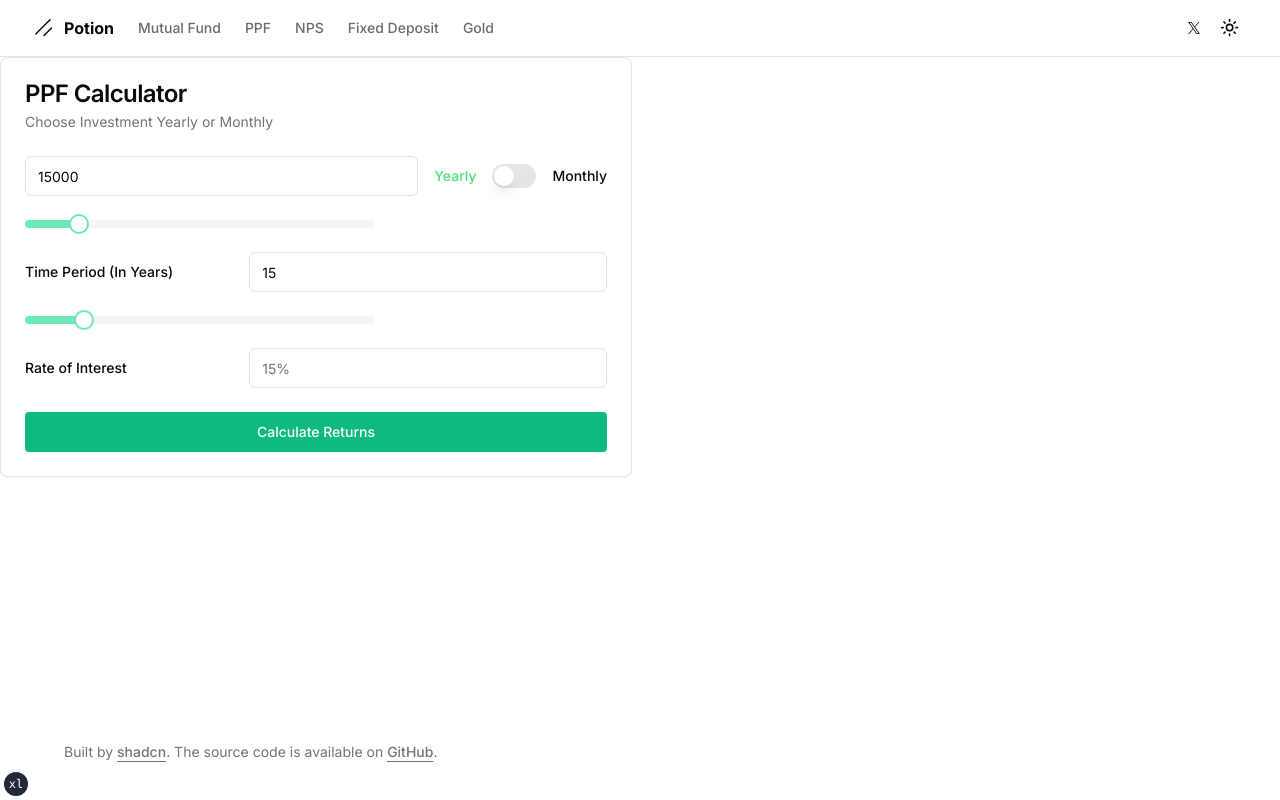
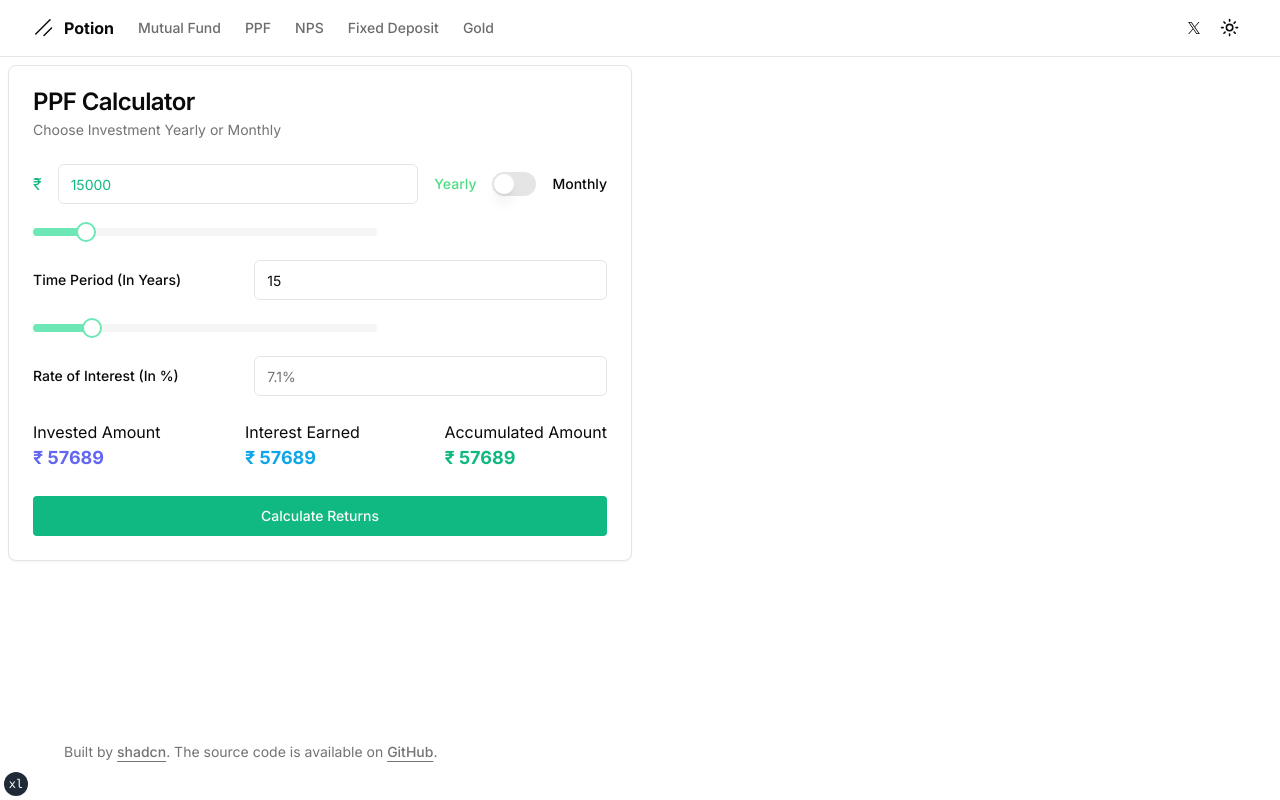
Before and after one commit to AbhikshaGoel/money-groww, a Next.js app: page /ppf in a window 1280 px wide. Built offline with nearby package versions, Linux system fonts and the light colour scheme.

Commit message:
Added informations to ppf calculator

```diff
--- a/app/ppf/page.tsx
+++ b/app/ppf/page.tsx
@@ -50,7 +50,7 @@ const PPFCalculator = () => {
   };
 
   return (
-    <div className="grid gap-4 sm:grid-cols-2 xl:grid-cols-2">
+    <div className="p-2 grid gap-4 sm:grid-cols-2 xl:grid-cols-2">
       <Card>
         <CardHeader>
           <CardTitle>PPF Calculator</CardTitle>
@@ -58,7 +58,10 @@ const PPFCalculator = () => {
         </CardHeader>
         <CardContent className="grid gap-6">
           <div className="flex items-center space-x-2 md:space-x-4">
+            <div className="text-emerald-500">&#8377;</div>
+
             <Input
+              className="text-emerald-500"
               id="investment-amount"
               type="number"
               placeholder={
@@ -91,7 +94,7 @@ const PPFCalculator = () => {
             <Label className="w-[60%]" htmlFor="number">
               Time Period (In Years)
             </Label>
-            <Input id="time-period" placeholder="15" value={timePeriod} />
+            <Input id="time-period" placeholder="15%" value={timePeriod} />
           </div>
           <Slider
             onValueChange={handleInterestSlider}
@@ -102,9 +105,29 @@ const PPFCalculator = () => {
           />
           <div className="flex items-center space-x-2 md:space-x-4">
             <Label className="w-[60%]" htmlFor="number">
-              Rate of Interest
+              Rate of Interest (In %)
             </Label>
-            <Input id="time-period" placeholder="15%" />
+            <Input id="time-period" placeholder="7.1%" />
+          </div>
+          <div className="flex flex-row justify-between">
+            <div className="flex flex-col text-base">
+              Invested Amount
+              <div className="text-lg text-indigo-500 font-bold">
+                &#8377; {"57689"}
+              </div>
+            </div>
+            <div className="flex flex-col text-base">
+              Interest Earned
+              <div className="text-lg text-sky-500 font-bold">
+                &#8377; {"57689"}
+              </div>
+            </div>
+            <div className="flex flex-col text-base">
+              Accumulated Amount
+              <div className="text-lg text-emerald-500 font-bold">
+                &#8377; {"57689"}
+              </div>
+            </div>
           </div>
         </CardContent>
         <CardFooter>
```
